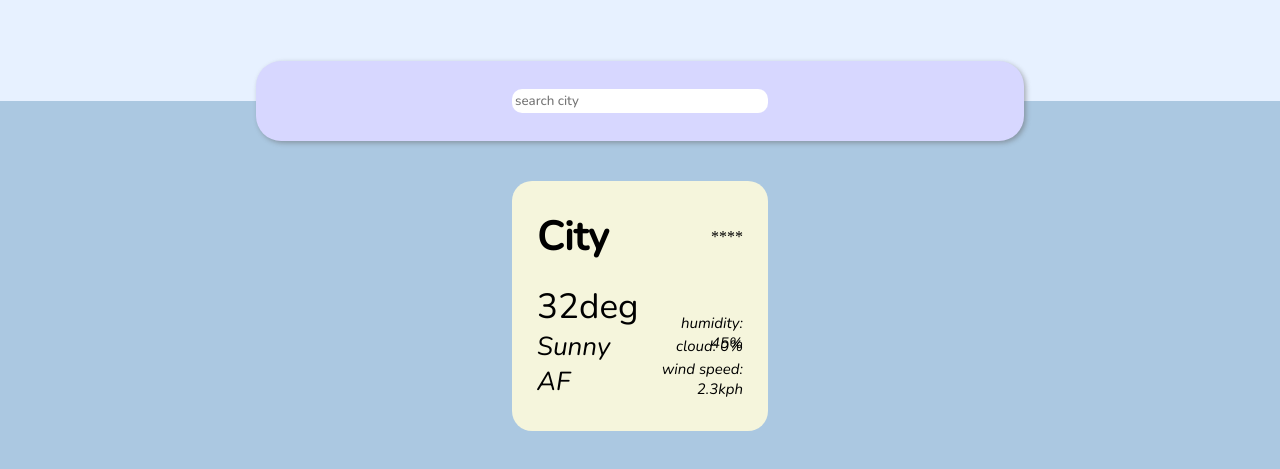
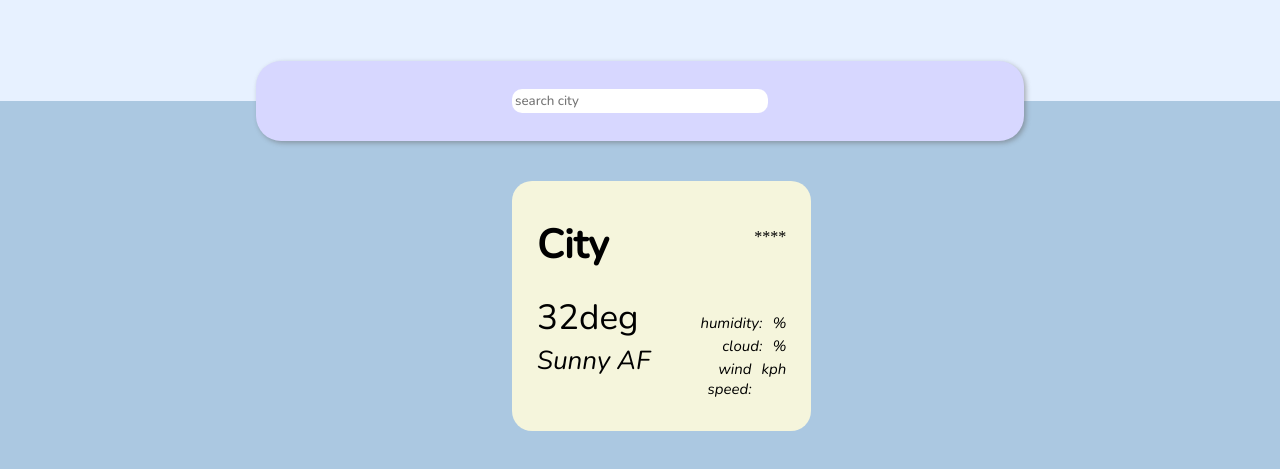
Before and after one commit to kenhardika/weatherApp, a plain HTML site: page index.html in a window 1280 px wide. Shown: the part 139-608 px from the top of the page. Drawn offline with nearby package versions, Linux system fonts and the light colour scheme.

Commit message:
update css weather cards

```diff
--- a/index.html
+++ b/index.html
@@ -23,15 +23,22 @@
     <main>
         <div class="weather-card">
             <div class="left-section">
-                <div class="display-city"> City </div>
-                <div class="display-temp"> 32deg </div>
-                <div class="display-desc"> Sunny AF </div>
+                <div class="display name" data="display" > City </div>
+                <div class="display temp" data="display"> 32deg </div>
+                <div class="display desc" data="display"> Sunny AF </div>
             </div>
             <div class="right-section">
-                <div class="display-icon"> **** </div>
-                <div class="display-humidity"> humidity: 45% </div>
-                <div class="display-cloud"> cloud: 0% </div>
-                <div class="display-speed"> wind speed: 2.3kph </div>
+                <div class="display icon" data="display"> **** </div>
+
+                <div class="humidDiv"> humidity:
+                    <div class="display humidity" data="display"></div>%
+                </div>
+                <div class="cloudDiv"> cloud:
+                    <div class="display cloud" data="display"></div>%
+                </div>
+                <div class="speedDiv"> wind speed:
+                    <div class="display speed" data="display"></div>kph
+                </div>
             </div>
         </div>
     </main>
--- a/style.css
+++ b/style.css
@@ -11,6 +11,9 @@ header{
 }
 
 main{
+    /* display: flex;
+    align-items: center;
+    justify-content: center; */
     height: 70vh;
     background-color: #abc8e1;
 }
@@ -57,7 +60,7 @@ main{
     position: absolute;
     display: flex;
     flex-direction: row;
-    width: 20vw;
+    width: fit-content;
     height: 250px;
     background-color: beige;
     justify-content: center;
@@ -72,14 +75,15 @@ main{
 }
 
 .left-section{
-    padding: 10px 10px 10px 25px;
+    padding: 20px 10px 10px 25px;
+    gap:5px;
 }
 .right-section{
     padding: 10px 25px 10px 10px;
 
 }
 
-.left-section .display-city{
+.left-section .display.name{
     font-family: 'Nunito', sans-serif;
     font-weight: 600;
     font-size: 40px;
@@ -88,14 +92,14 @@ main{
     align-items: center;
 }
 
-.left-section .display-temp{
+.left-section .display.temp{
     font-family: 'Nunito', sans-serif;
     font-weight: 200;
     font-size: 35px;
     height: 20%;
 }
 
-.left-section .display-desc{
+.left-section .display.desc{
     font-family: 'Nunito', sans-serif;
     font-weight: 200;
     font-style: italic;
@@ -103,7 +107,7 @@ main{
     height: 20%;
 }
 
-.right-section .display-icon{
+.right-section .display.icon{
     display: flex;
     align-items: center;
     justify-content: flex-end;
@@ -111,11 +115,18 @@ main{
     margin-bottom: 30px;
 }
 
-.right-section .display-humidity, .display-cloud, .display-speed{
+.humidDiv, .cloudDiv, .speedDiv{
+    display: flex;
+    flex-direction: row;
+    justify-content: flex-end;
+}
+
+.right-section .humidDiv, .cloudDiv, .speedDiv{
     font-family: 'Nunito', sans-serif;
     text-align: right;
     height: 10%;
     font-weight: 200;
     font-size: 15px;
     font-style: italic;
+    gap: 5px;
 }
```
Also changed, not shown: index.js (+17 -2 lines).
